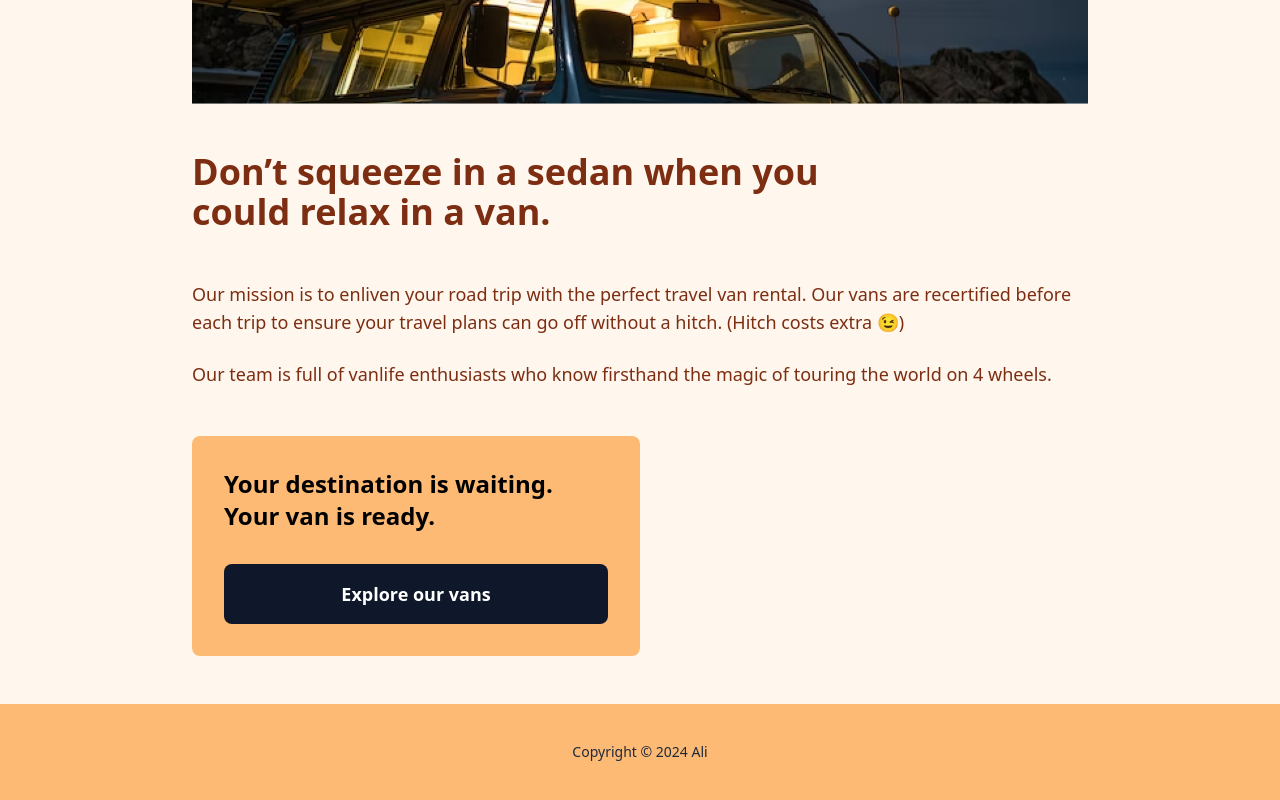
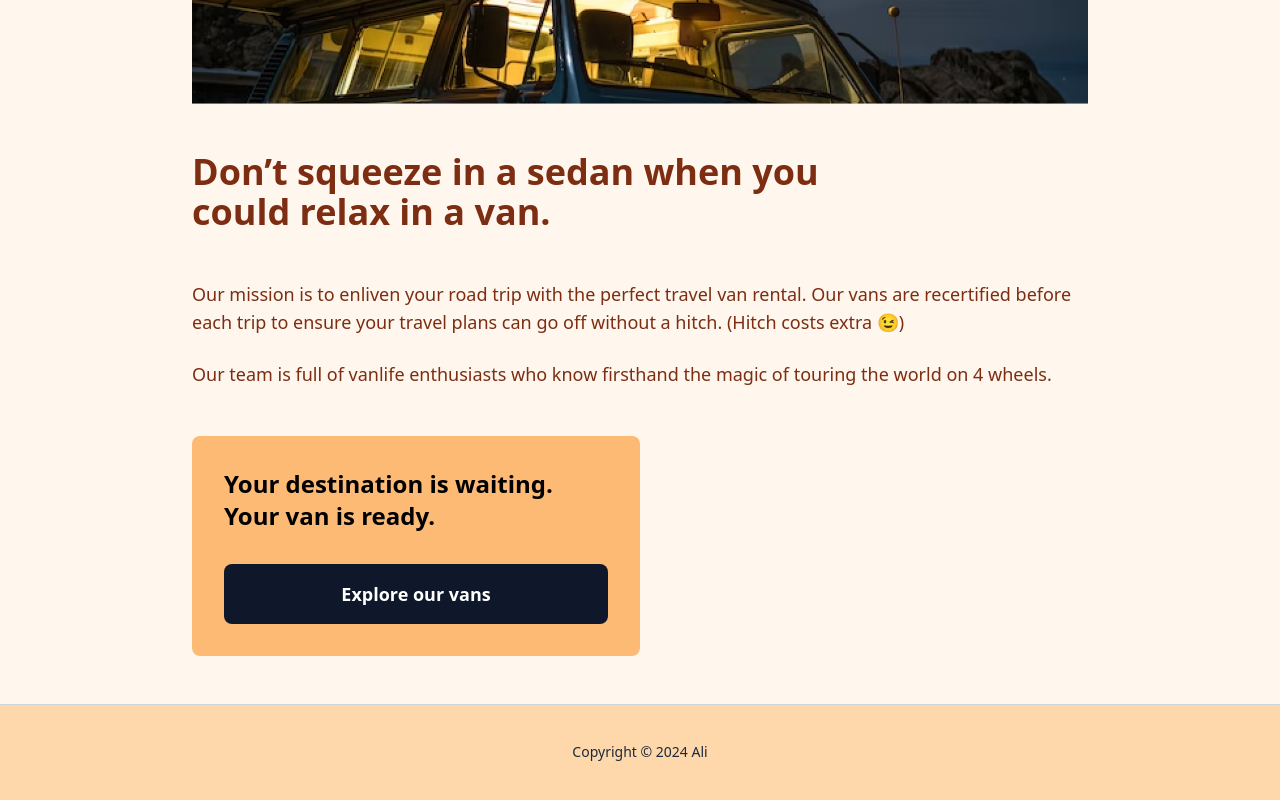
Before and after one commit to aliaitrhou/van-life, a React (Vite) app: page /about in a window 1280 px wide. Shown: the part 398-1198 px from the top of the page. Built offline with nearby package versions, Linux system fonts and the light colour scheme; what miragejs would draw is missing.

Commit message:
modifie the footer

```diff
--- a/src/components/Footer.jsx
+++ b/src/components/Footer.jsx
@@ -3,7 +3,7 @@ const Footer = () => {
   const currentYear = date.getFullYear();
   console.log(currentYear);
   return (
-    <div className="h-24 bg-orange-300 w-full flex justify-center items-center">
+    <div className="h-24 border-t border-slate-300 bg-orange-200 w-full flex justify-center items-center">
       <p className="text-sm font-light text-slate-800 ">
         Copyright © {currentYear} Ali
       </p>
--- a/src/server.js
+++ b/src/server.js
@@ -53,7 +53,7 @@ createServer({
       description:
         "The Cruiser is a van for those who love to travel in comfort and luxury. With its many windows, spacious interior and ample storage space, the Cruiser offers a beautiful view wherever you go.",
       imageUrl:
-        "https://assets.scrimba.com/advanced-react/react-router/the-cruiser.png",
+        "https://cdn.pixabay.com/photo/2022/07/31/20/32/volkswagen-7356817_1280.jpg",
       type: "luxury",
     });
     server.create("van", {
```
